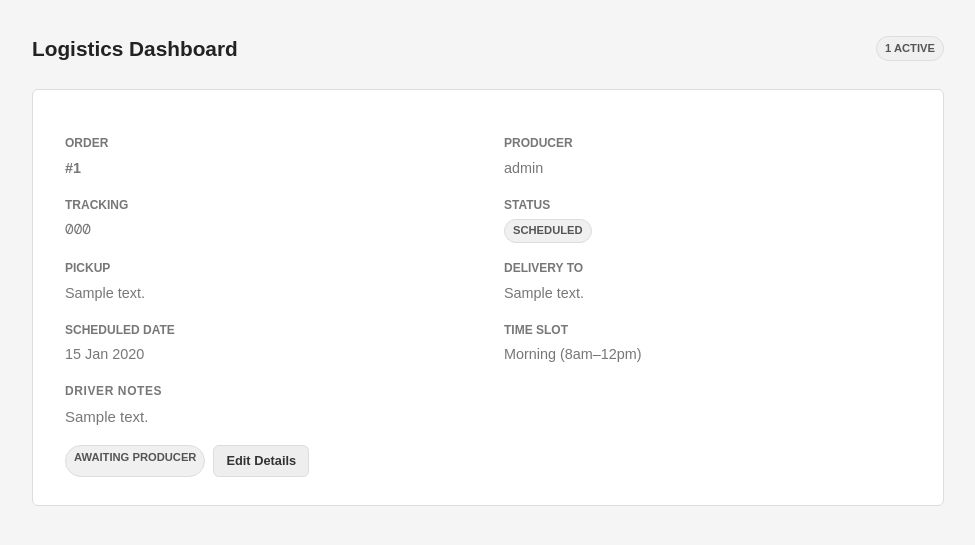
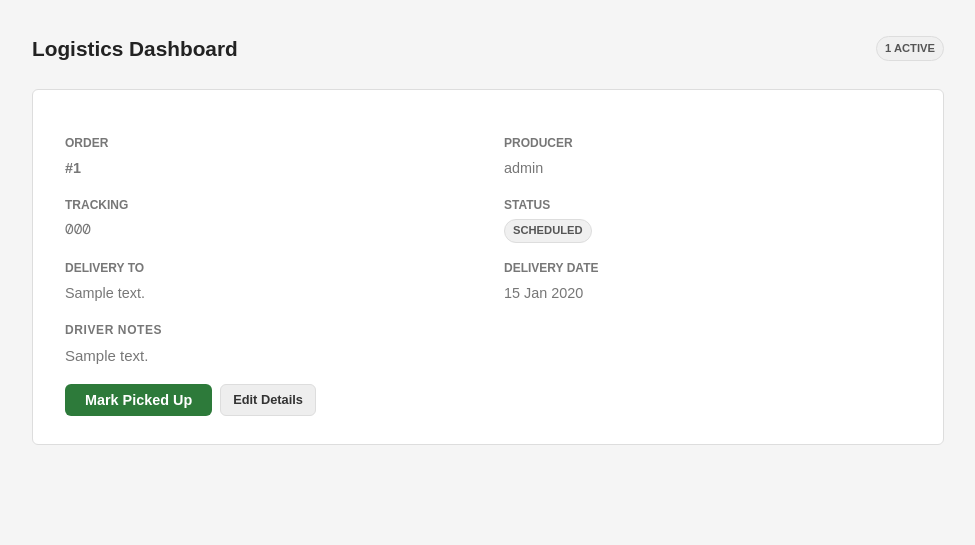
Before and after one commit to calwjones/DESD, a Django app: page /delivery/logistics/ in a window 1280 px wide. Shown: the part 52-597 px from the top of the page, without its empty margins (152-1127 px from the left). Run offline with Django 5.2, Linux system fonts and the light colour scheme; a user stored in the database is signed in; data comes from the database, SQL or seed files in the repository; tables that the repository leaves empty hold one stand-in row (values such as "Sample post").

Commit message:
Multi-vendor producer readiness on Delivery, per-producer tracking, partially_delivered status

```diff
--- a/compose.yaml
+++ b/compose.yaml
@@ -29,7 +29,7 @@ services:
     command: python manage.py runserver 0.0.0.0:8089
     volumes:
       - .:/app
-      - ./media:/app/media
+      - media_data:/app/media
     ports:
       - "8089:8089"
     dns:
@@ -84,3 +84,4 @@ networks:
 volumes:
   postgres_data:
     name: brfn-postgres-data
+  media_data:
--- a/delivery/admin.py
+++ b/delivery/admin.py
@@ -3,8 +3,6 @@ from .models import Delivery
 
 @admin.register(Delivery)
 class DeliveryAdmin(admin.ModelAdmin):
-    list_display = ('order', 'scheduled_date', 'scheduled_time_slot', 'status')
-    list_filter = ('status', 'scheduled_date', 'scheduled_time_slot')
-    date_hierarchy = 'scheduled_date'
-    ordering = ('scheduled_date', 'scheduled_time_slot')
+    list_display = ('order', 'producer', 'status')
+    list_filter = ('status',)
     search_fields = ('order__id', 'delivery_address')
--- a/delivery/models.py
+++ b/delivery/models.py
@@ -9,16 +9,12 @@ class Delivery(models.Model):
     multi-vendor orders involve separate collections from each producer.
     Order-level status is rolled up from constituent Deliveries.
     """
-    TIME_SLOTS = [
-        ('morning', 'Morning (8am–12pm)'),
-        ('afternoon', 'Afternoon (12pm–5pm)'),
-        ('evening', 'Evening (5pm–8pm)'),
-    ]
+
     STATUS_CHOICES = [
-        ('scheduled', 'Scheduled'),
-        ('collected', 'Collected'),
-        ('out_for_delivery', 'Out for Delivery'),
-        ('delivered', 'Delivered'),
+        ('scheduled', 'Scheduled'),       # delivery created, awaiting producer readiness
+        ('collected', 'Collected'),       # picked up from producer, in transit on van
+        ('out_for_delivery', 'Out for Delivery'),  # active stop on multi-drop round
+        ('delivered', 'Delivered'),       # handed to customer
     ]
 
     order = models.ForeignKey(
@@ -28,11 +24,6 @@ class Delivery(models.Model):
         settings.AUTH_USER_MODEL, on_delete=models.PROTECT,
         related_name='deliveries_to_make'
     )
-    scheduled_date = models.DateField(null=True, blank=True)
-    scheduled_time_slot = models.CharField(
-        max_length=20, choices=TIME_SLOTS, blank=True
-    )
-    pickup_address = models.CharField(max_length=255, blank=True)
     delivery_address = models.CharField(max_length=255)
     status = models.CharField(
         max_length=20, choices=STATUS_CHOICES, default='scheduled'
@@ -40,6 +31,12 @@ class Delivery(models.Model):
     driver_notes = models.TextField(blank=True)
     created_at = models.DateTimeField(auto_now_add=True)
     updated_at = models.DateTimeField(auto_now=True)
+    producer_ready_at = models.DateTimeField(
+        null=True,
+        blank=True,
+        help_text="When the producer marked their items ready for collection",
+    )
+    tracking_number = models.CharField(max_length=30, blank=True)
 
     class Meta:
         verbose_name = 'Delivery'
@@ -62,22 +59,27 @@ class Delivery(models.Model):
                 f"Cannot transition from {self.status} to {new_status}"
             )
 
-        if new_status == 'collected' and self.order.status != 'dispatched':
-            raise ValueError(
-                f"Order #{self.order.id} is not yet ready for collection "
-                f"(producer status: {self.order.get_status_display()})"
-            )
+        if new_status == 'collected':
+            if not self.producer_ready_at:
+                raise ValueError(
+                    f"Cannot collect — {self.producer.username} hasn't marked this delivery ready"
+                )
 
         self.status = new_status
         self.save()
 
         # Side effects
         if new_status == 'collected':
-            # Customer notification: their order is now in motion
             from orders.views import _send_dispatch_email
-            _send_dispatch_email(self.order)
+            _send_dispatch_email(self)
+
+        if new_status == 'out_for_delivery':
+            from orders.views import _send_out_for_delivery_email
+            _send_out_for_delivery_email(self.order)
 
         if new_status == 'delivered':
+            from orders.views import _send_delivered_email
+            _send_delivered_email(self.order)
             self._update_parent_order_status()
 
     def _update_parent_order_status(self):
--- a/delivery/views.py
+++ b/delivery/views.py
@@ -16,12 +16,11 @@ def logistics_dashboard(request):
         messages.error(request, "Logistics access only.")
         return redirect('marketplace')
 
-    # Active deliveries — anything not yet delivered
     deliveries = (
         Delivery.objects
         .exclude(status='delivered')
         .select_related('order', 'producer')
-        .order_by('scheduled_date', 'scheduled_time_slot')
+        .order_by('order__delivery_date')
     )
     return render(request, 'deliveries/dashboard.html', {
         'deliveries': deliveries,
--- a/marketplace/views.py
+++ b/marketplace/views.py
@@ -103,6 +103,9 @@ def producer_dashboard_view(request):
             if item.product.producer_id == request.user.id
         ]
         order.my_delivery = order.deliveries.filter(producer=request.user).first()
+        order.all_my_items_packed = bool(order.producer_items) and all(
+            item.is_packed for item in order.producer_items
+        )
 
     # Fetch demand forecasts from AI service
     demand_forecasts = []
--- a/orders/models.py
+++ b/orders/models.py
@@ -11,6 +11,7 @@ class Order(models.Model):
         ("payment_failed", "Payment Failed"),
         ("processing", "Processing"),
         ("dispatched", "Dispatched"),
+        ("partially_delivered", "Partially Delivered"),
         ("delivered", "Delivered"),
         ("cancelled", "Cancelled"),
     ]
--- a/templates/deliveries/dashboard.html
+++ b/templates/deliveries/dashboard.html
@@ -24,7 +24,7 @@
       </div>
       <div class="detail-item">
         <label>Tracking</label>
-        <p style="font-family:'DM Mono',monospace;">{{ d.order.tracking_number|default:"—" }}</p>
+        <p style="font-family:'DM Mono',monospace;">{{ d.tracking_number|default:"—" }}</p>
       </div>
       <div class="detail-item">
         <label>Status</label>
@@ -44,20 +44,12 @@
 
     <div class="detail-grid" style="margin-bottom: 1rem;">
       <div class="detail-item">
-        <label>Pickup</label>
-        <p>{{ d.pickup_address|default:"Not yet scheduled" }}</p>
-      </div>
-      <div class="detail-item">
         <label>Delivery To</label>
         <p>{{ d.delivery_address }}</p>
       </div>
       <div class="detail-item">
-        <label>Scheduled Date</label>
-        <p>{{ d.scheduled_date|date:"d M Y"|default:"—" }}</p>
-      </div>
-      <div class="detail-item">
-        <label>Time Slot</label>
-        <p>{{ d.get_scheduled_time_slot_display|default:"—" }}</p>
+        <label>Delivery Date</label>
+        <p>{{ d.order.delivery_date|date:"d M Y" }}</p>
       </div>
     </div>
 
@@ -70,10 +62,10 @@
 
     <div class="actions">
       {% if d.status == 'scheduled' %}
-        {% if d.order.status == 'dispatched' %}
+        {% if d.producer_ready_at %}
           <form method="post" action="{% url 'delivery:update_status' d.id %}">
             {% csrf_token %}
-            <button type="submit" name="status" value="collected" class="btn">Mark Collected</button>
+            <button type="submit" name="status" value="collected" class="btn">Mark Picked Up</button>
           </form>
         {% else %}
           <span class="badge badge-grey">Awaiting producer</span>
```
Also changed, not shown: accounts/forms.py (+13 -0 lines), orders/views.py (+71 -14 lines), templates/dashboard.html (+12 -6 lines), templates/orders/order_history.html (+20 -8 lines), delivery/migrations/0002_remove_delivery_scheduled_date_and_more.py (added), delivery/migrations/0003_remove_delivery_pickup_address.py (added), delivery/migrations/0004_delivery_producer_ready_at_delivery_tracking_number.py (added).
